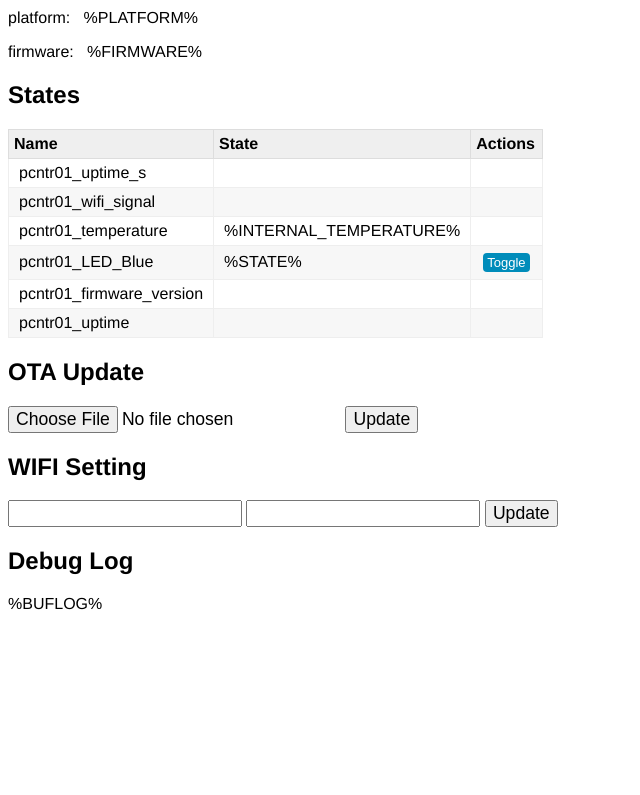
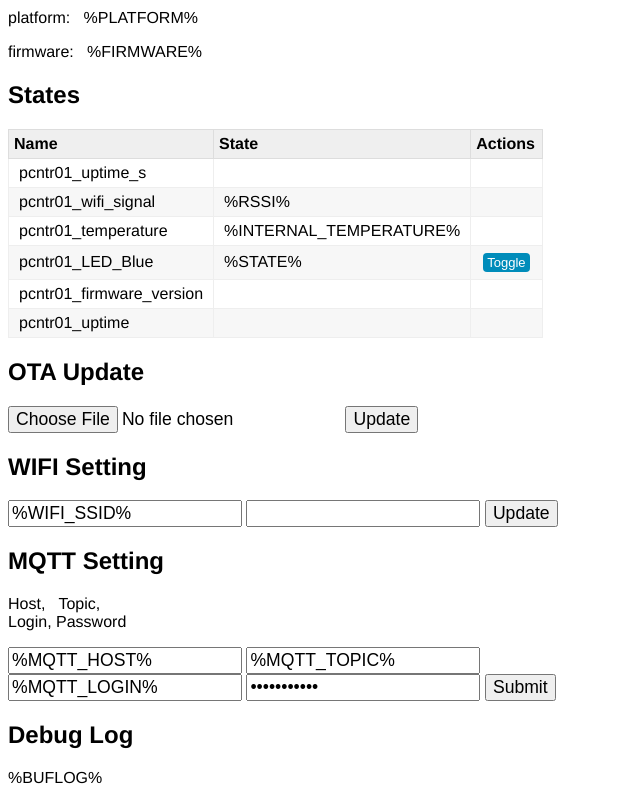
Before and after one commit to DocenkoG/esp32-pulsecounter, a plain HTML site: page data/index.html in a window 1280 px wide. Shown: the part 87-882 px from the top of the page, without its empty margins (0-640 px from the left). Before the commit the page ends 800 px from the top, so only its background shows below. Drawn offline with Linux system fonts and the light colour scheme.

Commit message:
Синхронные изменения страницы

```diff
--- a/data/index.html
+++ b/data/index.html
@@ -16,7 +16,7 @@
     <thead><tr><th>Name<th>State<th>Actions</thead>
     <tbody>
       <tr><td>pcntr01_uptime_s</td><td></td><td></td>
-      <tr><td>pcntr01_wifi_signal</td><td></td><td></td>
+      <tr><td>pcntr01_wifi_signal</td><td>%RSSI%</td><td></td>
       <tr><td>pcntr01_temperature</td><td>%INTERNAL_TEMPERATURE%</td><td></td>
       <tr><td>pcntr01_LED_Blue</td><td>%STATE%</td><td><a href="/toggle"><button class="button">Toggle</button></a></td>
       <tr><td>pcntr01_firmware_version</td><td></td><td></td>
@@ -30,9 +30,18 @@
   </form>
   <h2>WIFI Setting</h2>
   <form method='POST' action='/setwifi' enctype='multipart/form-data'>
-    <p><input type="text" name='SSID'>
+    <p><input type="text" name='SSID' value=%WIFI_SSID%>
        <input type="password" name='Password'>
        <input type='submit' value='Update'></p>
+  </form>
+  <h2>MQTT Setting</h2>
+  <form method='POST' action='/setmqtt' enctype='multipart/form-data'>
+    <p>Host, &nbsp; Topic,<br>Login, Password</p>
+    <p><input type="text" name='host' value=%MQTT_HOST%>
+       <input type="text" name='topic' value=%MQTT_TOPIC%><br>
+       <input type="text" name='login' value=%MQTT_LOGIN% title="title">
+       <input type="password" name='Pass' value=%MQTT_PASS%>
+       <input type='submit' value='Submit'></p>
   </form>
   <h2>Debug Log</h2>
   %BUFLOG%
```
